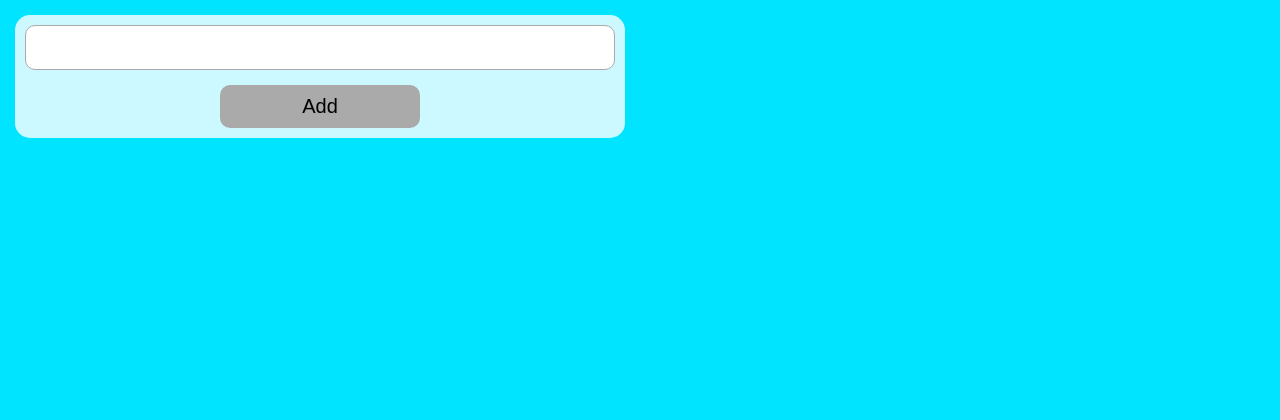
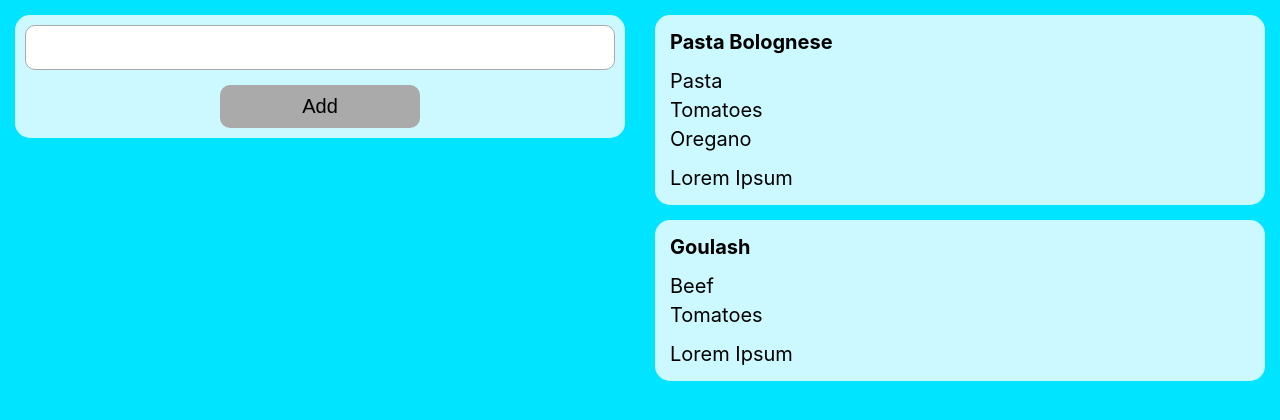
Before and after one commit to MarkusAleksander/recipe-finder, a React (Create React App) app: page / in a window 1280 px wide. Shown: the top 420 px of the page. Built offline with nearby package versions, Linux system fonts and the light colour scheme.

Commit message:
Added Recipe list section

```diff
--- a/src/App.js
+++ b/src/App.js
@@ -2,8 +2,25 @@ import React, { Component } from 'react';
 import './App.css';
 
 import IngredientsMain from './Ingredients/IngredientsMain';
+import RecipeMain from './Recipes/RecipeMain';
 
 class App extends Component {
+
+  constructor(props) {
+    super(props);
+
+    this.state = {
+      recipe_list: [{
+        'title': 'Pasta Bolognese',
+        'instruction': 'Lorem Ipsum',
+        'ingredients': ['pasta', 'tomatoes', 'oregano']
+      }, {
+        'title': 'Goulash',
+        'instruction': 'Lorem Ipsum',
+        'ingredients': ['beef', 'tomatoes']
+      }]
+    }
+  }
 
   render() {
     return (
@@ -11,7 +28,9 @@ class App extends Component {
         <div className="col-1">
           <IngredientsMain></IngredientsMain>
         </div>
-        <div className="col-1"></div>
+        <div className="col-1">
+          <RecipeMain recipes={this.state.recipe_list}></RecipeMain>
+        </div>
       </div>
     );
   }
--- /dev/null
+++ b/src/Recipes/Recipe.css
@@ -0,0 +1,27 @@
+.recipe-block {
+    margin-bottom:1.5rem;
+    padding:1.5rem;
+    border-radius:1.5rem;
+    background-color:rgba(255,255,255,.8);
+}
+.recipe-block h2,
+.recipe-block li,
+.recipe-block p {
+    font-size:2rem;
+    text-align:left;
+    color:#000;
+}
+.recipe-block h2 {
+    margin-bottom:1.5rem;
+}
+.recipe-block ul {
+    margin-bottom:1.5rem;
+    list-style-type:none;
+}
+.recipe-block li {
+    margin-bottom:.5rem;
+    text-transform:capitalize;
+}
+.recipe-block li:last-of-type {
+    margin-bottom:0;
+}
--- /dev/null
+++ b/src/Recipes/Recipe.js
@@ -0,0 +1,24 @@
+import React, { Component } from 'react';
+import './Recipe.css';
+
+class Recipe extends Component {
+
+
+    render() {
+
+        const listIngredients = this.props.recipe.ingredients.map((i) => {
+            return <li>{i}</li>
+        });
+
+        return (
+            <div className="recipe-block">
+                <h2>{this.props.recipe.title}</h2>
+                <ul>{listIngredients}</ul>
+                <p>{this.props.recipe.instruction}</p>
+            </div>
+        )
+    }
+
+}
+
+export default Recipe;
--- /dev/null
+++ b/src/Recipes/RecipeMain.js
@@ -0,0 +1,22 @@
+import React, { Component } from 'react';
+
+import Recipe from './Recipe';
+
+class RecipeMain extends Component {
+
+    render() {
+
+        const recipes = this.props.recipes.map((r) => {
+            return <Recipe recipe={r}></Recipe>
+        });
+
+        return (
+            <div className="recipe-main">
+                {recipes}
+            </div>
+        )
+    }
+
+}
+
+export default RecipeMain;
```
